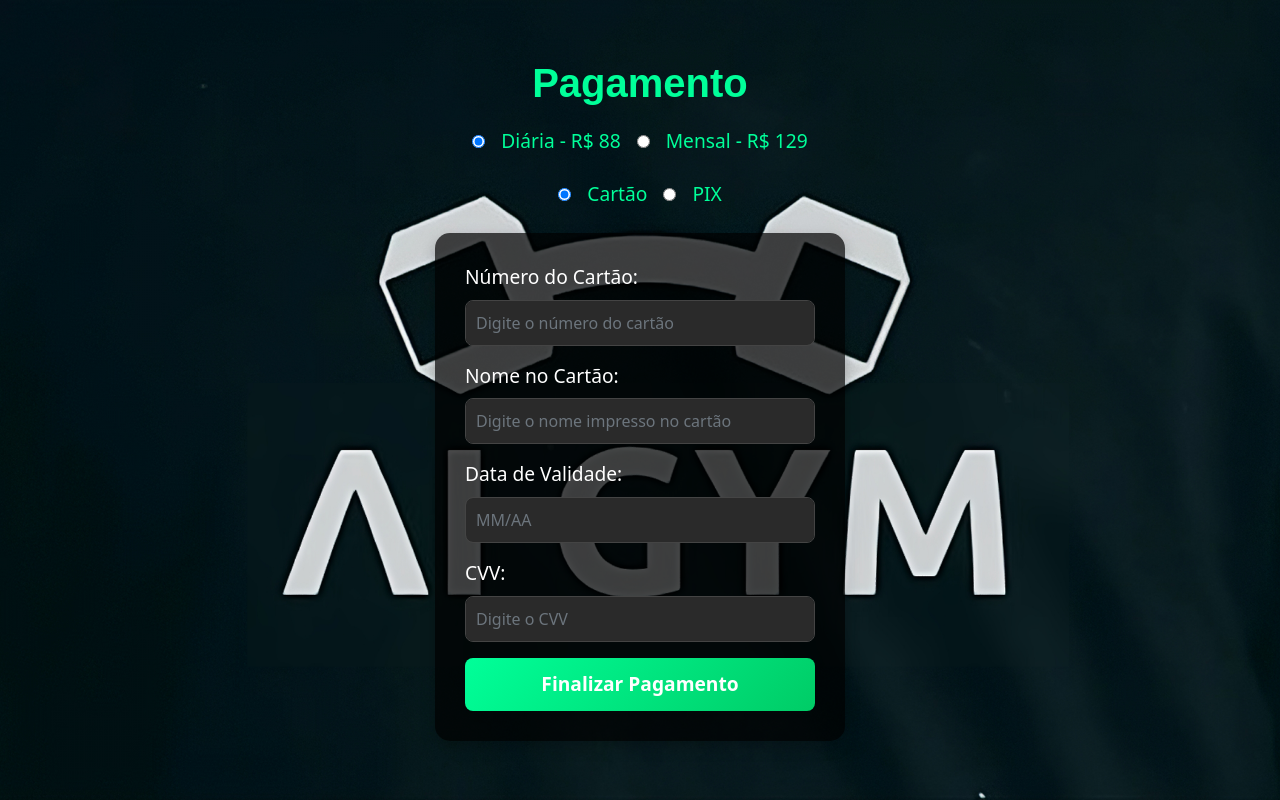
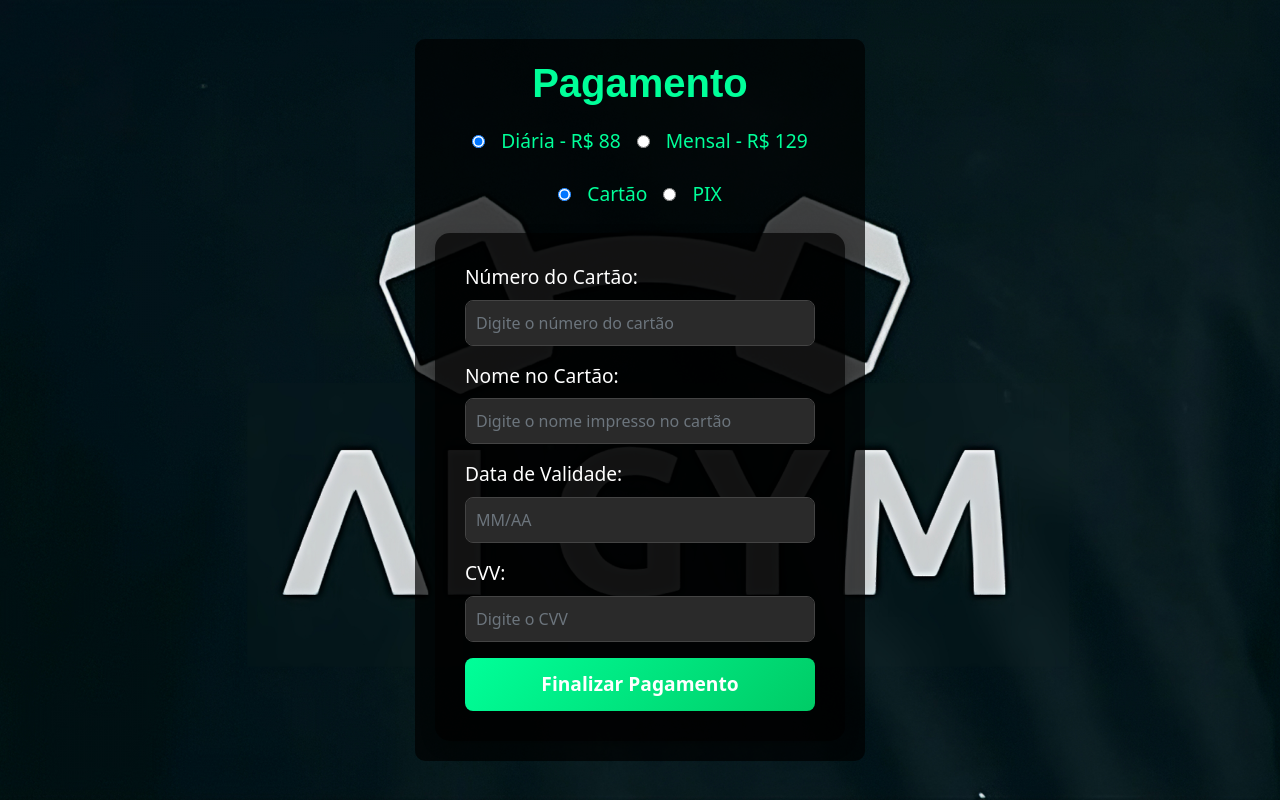
Before and after one commit to DarioAlef/ai_gym, a Flask app: page /pagamento in a window 1280 px wide. Run offline with Flask 3, Linux system fonts and the light colour scheme.

Commit message:
show_day_02

```diff
--- a/templates/pagamento.html
+++ b/templates/pagamento.html
@@ -16,7 +16,7 @@
     <div class="fullscreen-bg"></div>
 
     <div class="container-fluid d-flex justify-content-center align-items-center" style="height: 100vh; background-color: #07191c;">
-        <div class="text-left" style="z-index: 10; max-width: 450px; width: 100%; padding: 20px;">
+        <div class="text-left" style="z-index: 10; max-width: 450px; width: 100%; padding: 20px; background: rgba(0, 0, 0, 0.7); border-radius: 10px;">
             <h2 style="color: #00ff99; font-family: 'Arial', sans-serif; font-weight: bold; font-size: 2.5em; margin-bottom: 20px; text-align: center;">
                 Pagamento
             </h2>
@@ -76,7 +76,7 @@
             </form>
 
             <!-- Imagem QR Code (aparece apenas quando PIX é selecionado) -->
-            <div id="pix-qr-code" style="display: none; margin-top: 20px;">
+            <div id="pix-qr-code" style="display: none; margin-top: 20px; background: rgba(0, 0, 0, 0.7); padding: 20px; border-radius: 10px;">
                 <p style="color: white; text-align: center;">Pagamento via PIX</p>
                 <img src="{{ url_for('static', filename='images/qr_code_pix.jpg') }}" alt="QR Code PIX" style="max-width: 100%; height: auto; display: block; margin: 0 auto;">
             </div>
```
